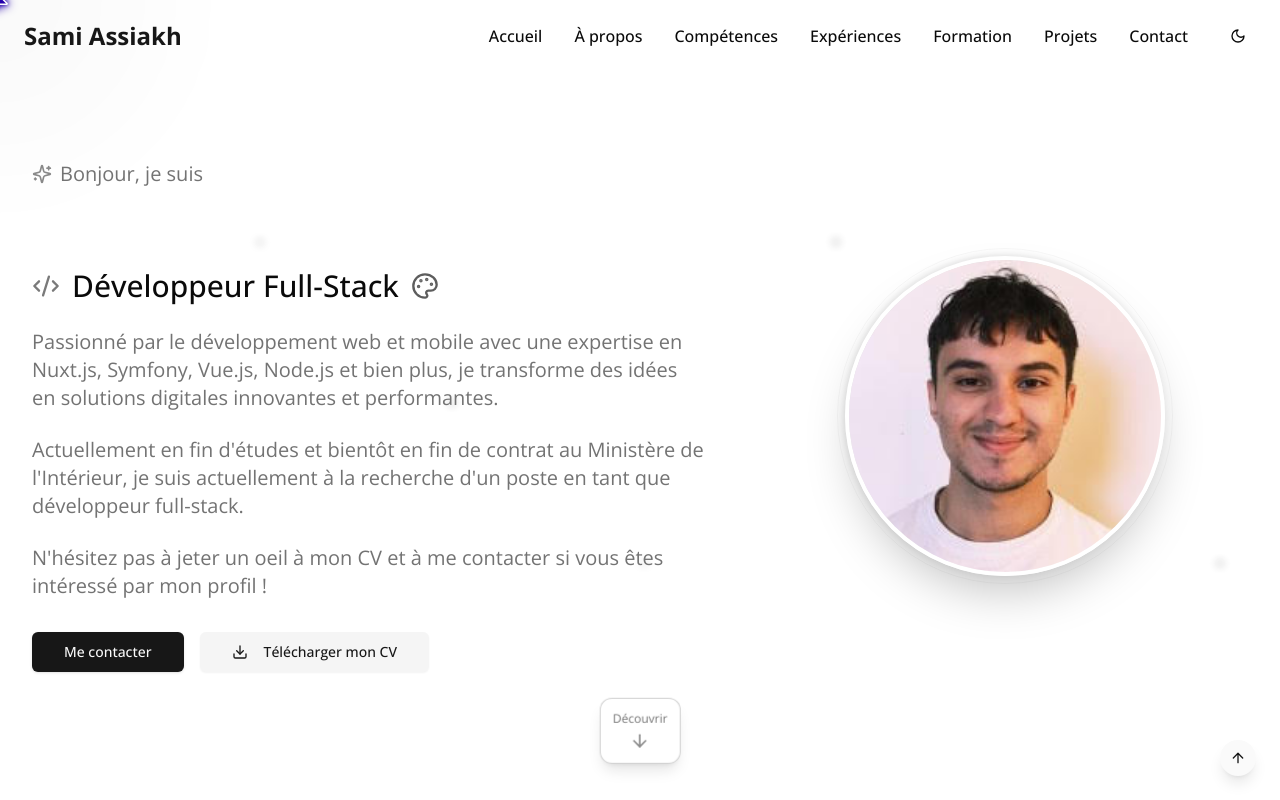
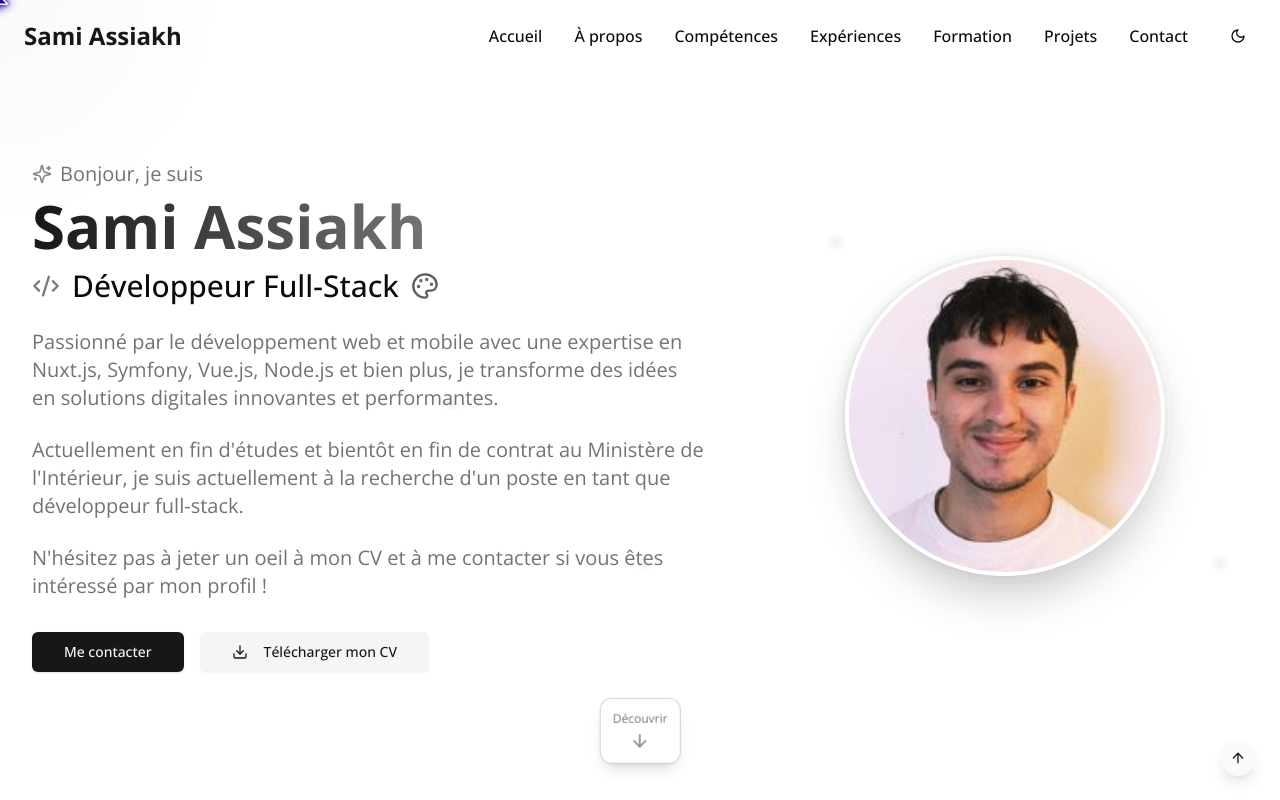
Before and after one commit to iSaaMz/portfolio, a React (Vite) app: page / in a window 1280 px wide. Shown: the top 800 px of the page. Built offline with nearby package versions, Linux system fonts and the light colour scheme; a web font is replaced by a local one.

Commit message:
fix: add webkit prefix for chrome navigators

```diff
--- a/src/components/sections/Hero.jsx
+++ b/src/components/sections/Hero.jsx
@@ -78,8 +78,10 @@ const Hero = () => {
                 <Sparkles className="w-5 h-5 text-primary animate-pulse" />
                 <span className="text-lg md:text-xl text-muted-foreground animate-fade-in-up">Bonjour, je suis</span>
               </div>
-              <h1 className="text-4xl md:text-6xl font-bold bg-gradient-to-r from-primary via-primary/80 to-primary/60 bg-clip-text text-transparent relative group">
-                <span className="relative z-10">Sami Assiakh</span>
+              <h1 className="text-4xl md:text-6xl font-bold relative group">
+                <span className="relative z-10 bg-gradient-to-r from-primary via-primary/80 to-primary/60 bg-clip-text text-transparent [-webkit-background-clip:text] [-webkit-text-fill-color:transparent]">
+                  Sami Assiakh
+                </span>
                 <div className="absolute inset-0 bg-gradient-to-r from-primary/20 to-transparent blur-lg group-hover:blur-xl transition-all duration-300 opacity-0 group-hover:opacity-100"></div>
               </h1>
               <div className={`mt-3 flex items-center gap-3 text-2xl md:text-3xl font-medium text-foreground transition-all duration-700 delay-300 ${isLoaded ? 'opacity-100 translate-x-0' : 'opacity-0 -translate-x-10'}`}>
```
